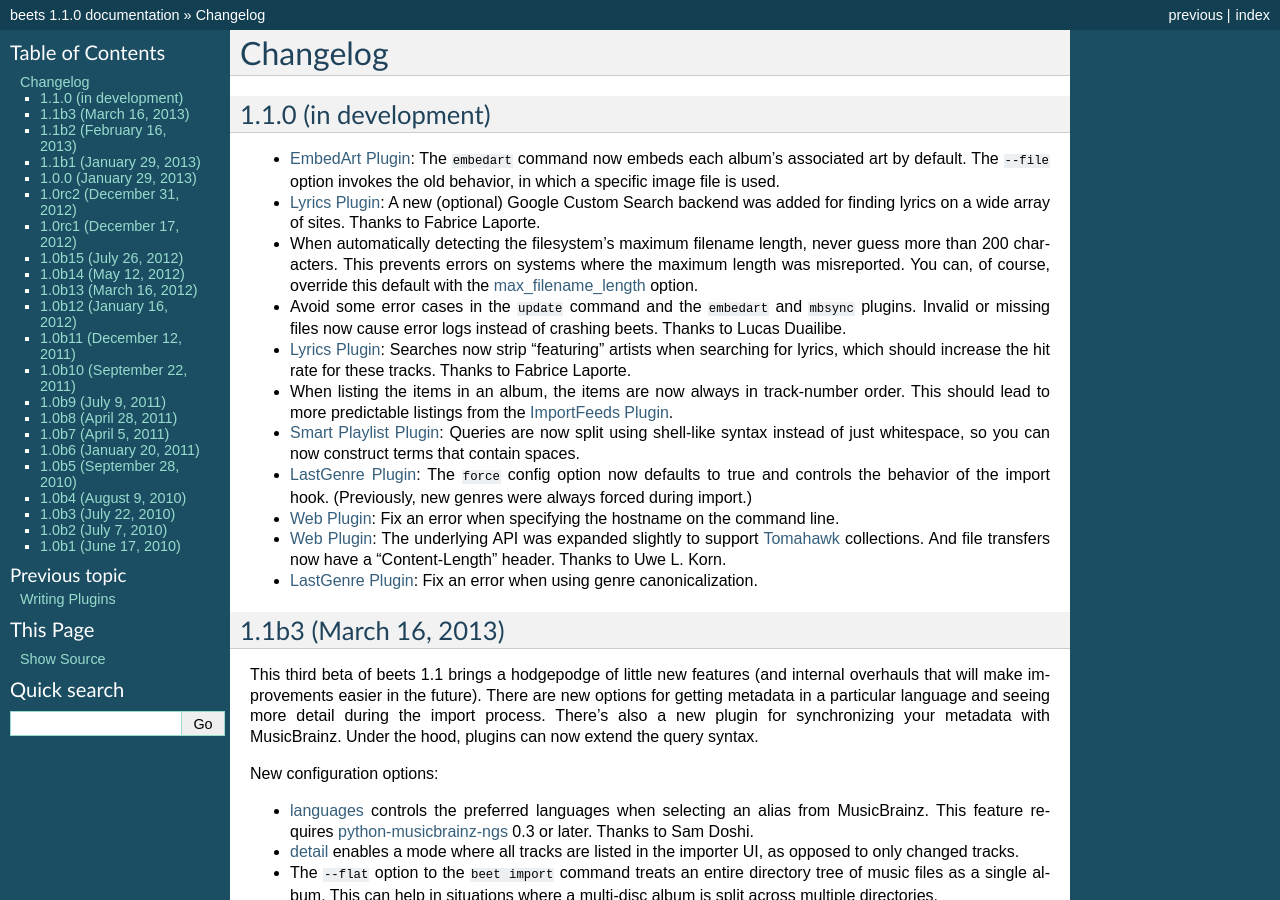
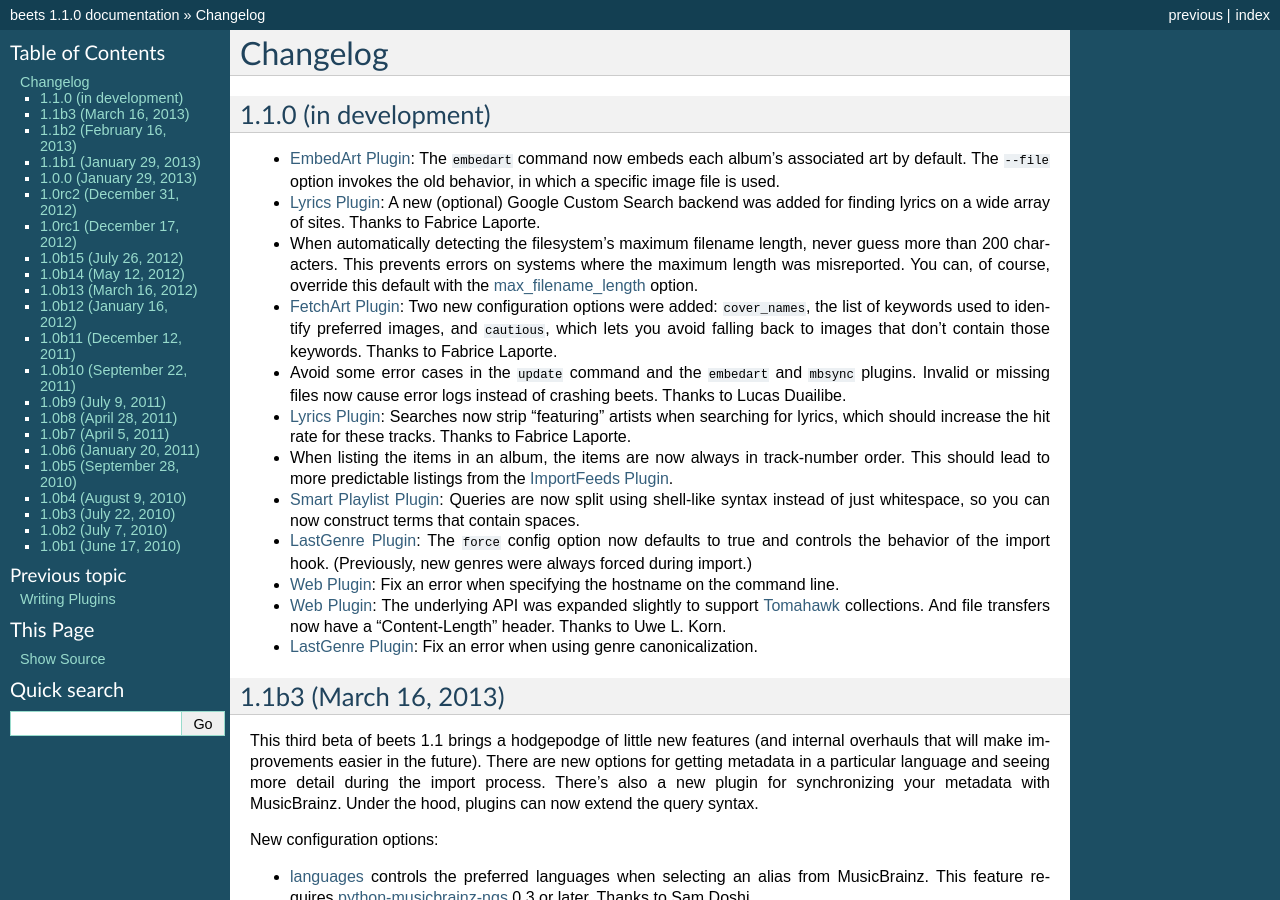
Before and after one commit to google-code-export/beets, a Sphinx documentation site: the page built from docs/changelog.rst, in a window 1280 px wide and 900 px high. Built offline with Sphinx 7.4.7, drawn with Linux system fonts in a browser that asks for light colours.

Commit message:
changelog for #257

```diff
--- a/docs/changelog.rst
+++ b/docs/changelog.rst
@@ -14,6 +14,10 @@
   guess more than 200 characters. This prevents errors on systems where the
   maximum length was misreported. You can, of course, override this default
   with the :ref:`max_filename_length` option.
+* :doc:`/plugins/fetchart`: Two new configuration options were added:
+  ``cover_names``, the list of keywords used to identify preferred images, and
+  ``cautious``, which lets you avoid falling back to images that don't contain
+  those keywords. Thanks to Fabrice Laporte.
 * Avoid some error cases in the ``update`` command and the ``embedart`` and
   ``mbsync`` plugins. Invalid or missing files now cause error logs instead of
   crashing beets. Thanks to Lucas Duailibe.
```
